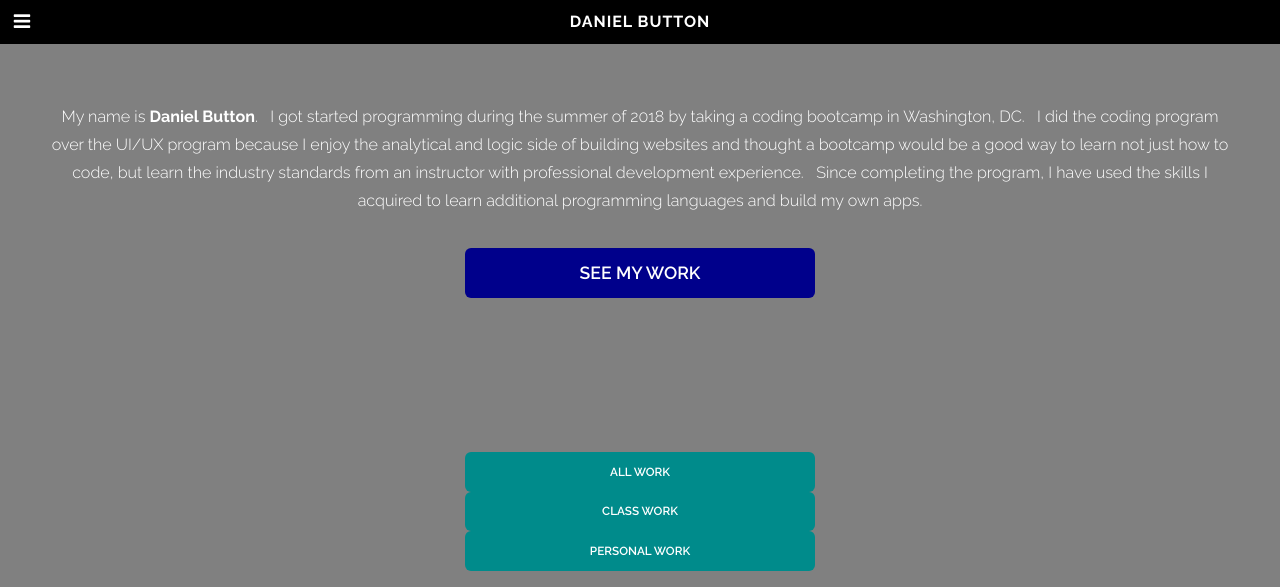
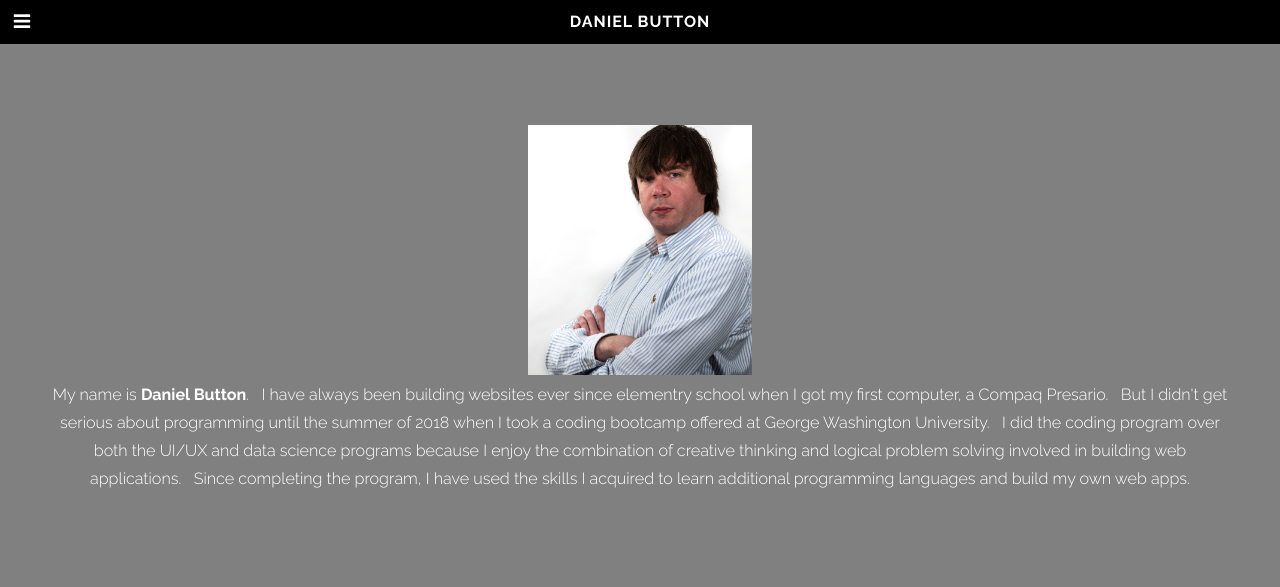
Before and after one commit to Websites2020/portfolio, a plain HTML site: page index.html in a window 1280 px wide. Shown: the top 587 px of the page. Drawn offline with Linux system fonts and the light colour scheme.

Commit message:
added photo of me, changed portfolio button colors, and made minor text edits to about me

```diff
--- a/index.html
+++ b/index.html
@@ -50,9 +50,12 @@
 				<!-- Banner -->
 					<div id="banner" class="container">
 						<section>
-							<p>My name is <strong>Daniel Button</strong>. &nbsp;&nbsp;I got started programming during the summer of 2018 by taking a coding bootcamp in Washington, DC.  &nbsp;&nbsp;I did the coding program over the UI/UX program because I enjoy the analytical and logic side of building websites and thought a bootcamp would be a good way to learn not just how to code, but learn the industry standards from an instructor with professional development experience.  &nbsp;&nbsp;Since completing the program, I have used the skills I acquired to learn additional programming languages and build my own apps.</p>
-							<a href="#extra" class="button medium" style="background: darkblue">See My Work</a>
-							<br><br>
+							<br>
+							<img src="images/danielbutton.png" height="250px">
+							<br>
+							<p>My name is <strong>Daniel Button</strong>. &nbsp;&nbsp;I have always been building websites ever since elementry school when I got my first computer, a Compaq Presario. &nbsp;&nbsp;But I didn't get serious about programming until the summer of 2018 when I took a coding bootcamp offered at George Washington University.  &nbsp;&nbsp;I did the coding program over both the UI/UX and data science programs because I enjoy the combination of creative thinking and logical problem solving involved in building web applications. &nbsp;&nbsp;Since completing the program, I have used the skills I acquired to learn additional programming languages and build my own web apps.</p>
+							<!-- <a href="#extra" class="button medium" style="background: darkblue">See My Work</a> -->
+
 						</section>
 					</div>
 
@@ -61,9 +64,9 @@
 						<div class="container">
 							<br>
 							<div class="sort" style="text-align: center;">
-								<a id="sortall" class="button small" style="background: darkcyan" href="#extra">All Work</a>
-								<a id="sortclass" class="button small" style="background: darkcyan" href="#extra">Class Work</a>
-								<a id="sortper" class="button small" style="background: darkcyan" href="#extra">Personal Work</a>
+								<a id="sortall" class="button small" style="background: black" href="#extra">All Work</a>
+								<a id="sortclass" class="button small" style="background: black" href="#extra">Class Work</a>
+								<a id="sortper" class="button small" style="background: black" href="#extra">Personal Work</a>
 							</div>
 							<br>
 							<div class="row no-collapse-1">
@@ -109,7 +112,7 @@
 
 								<section id="coin" class="4u" style="width: 50%; margin: 0 0 2em 0"> <a href="https://shielded-shelf-54556.herokuapp.com/" class="image featured" target="_blank"><img src="images/coindesk.png" alt=""></a>
 									<div class="box">
-										<p>HTML, Bootstrap, Node, Express, Axios, jQuery, AJAX, Heroku</p>
+										<p>HTML, Bootstrap, Google Chart, Node, Express, Axios, jQuery, AJAX, Heroku</p>
 										<a href="https://shielded-shelf-54556.herokuapp.com/" class="button" target="_blank" style="background: teal">Site</a>
 										<a href="https://github.com/danielb3/coindeskapi" class="button" target="_blank" style="background: darkblue">Code</a>
 									</div>
@@ -163,7 +166,7 @@
 												<span>MongoDB</span> </li>
 											<li class="fa fa-road">
 												<h3>Other</h3>
-												<span>Git, GitHub, GitBash, Visual Studio Code</span> </li>
+												<span>Git, GitHub, GitBash, Visual Studio Code, Heroku</span> </li>
 										</ul>
 									</section>
 								</div>
```
Also changed, not shown: images/danielbutton.png (added).
